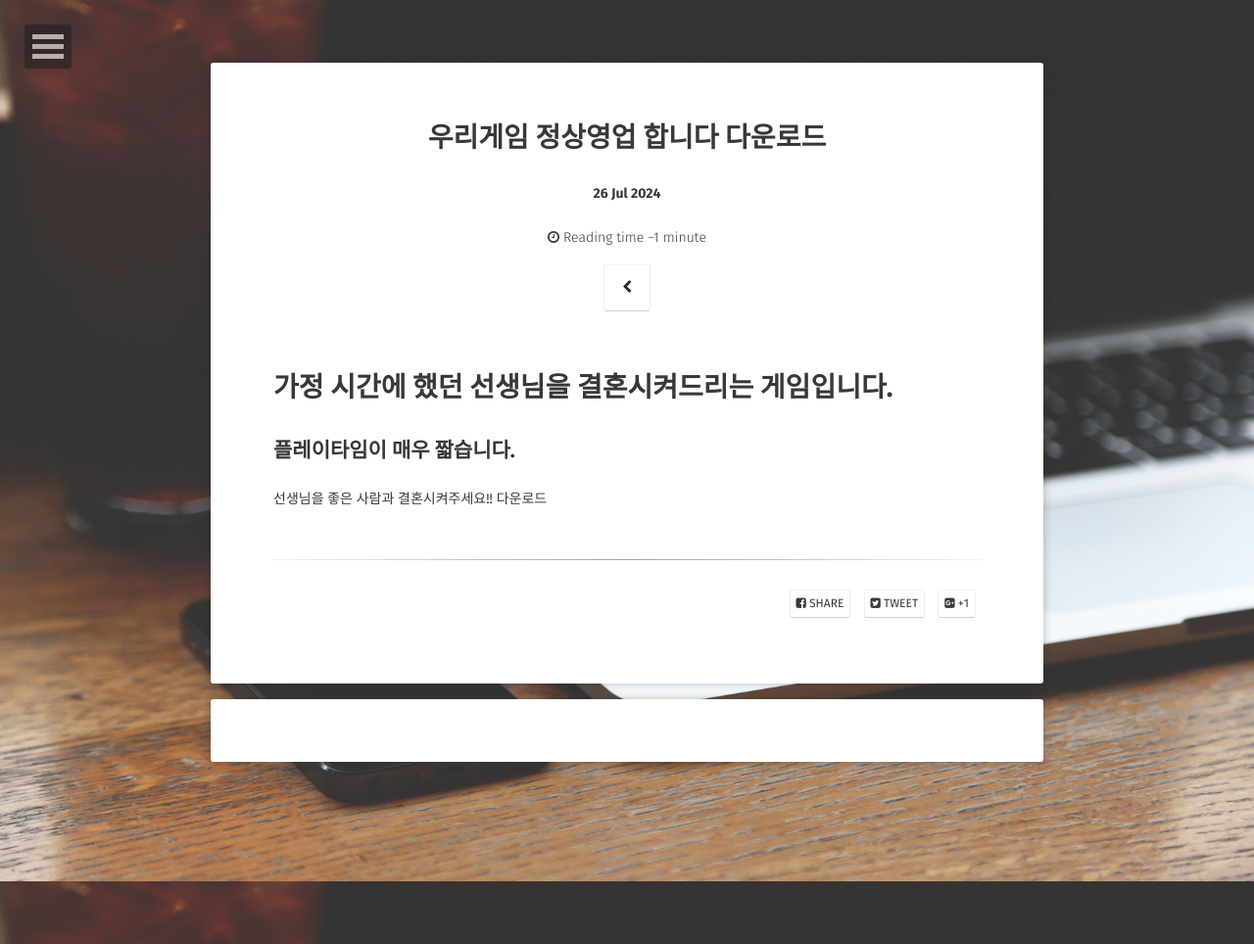
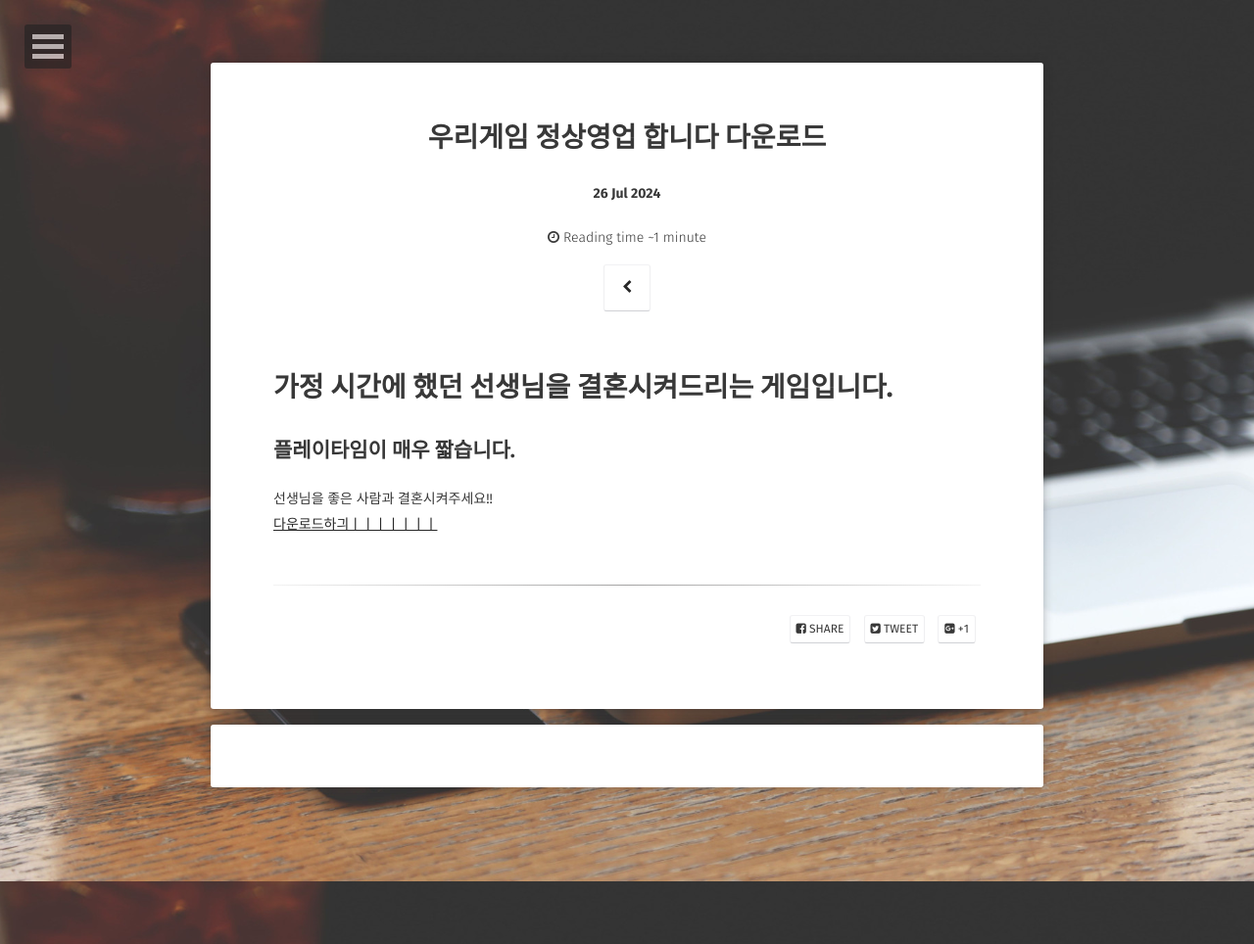
Before and after one commit to SilverTiger152/silvertiger152.github.com, a Jekyll site: the page built from _posts/2025-09-20-hajingame-download.md, in a window 1280 px wide. Shown: the whole page at 98% size. Built offline with Jekyll 4.4.1, drawn with Linux system fonts in a browser that asks for light colours; some web fonts are replaced; comment, search, counter and statistics services are not loaded.

Commit message:
Update 2025-09-20-hajingame-download.md

```diff
--- a/_posts/2025-09-20-hajingame-download.md
+++ b/_posts/2025-09-20-hajingame-download.md
@@ -9,4 +9,5 @@ comments: true
 # 가정 시간에 했던 선생님을 결혼시켜드리는 게임입니다.
 ## 플레이타임이 매우 짧습니다.
 선생님을 좋은 사람과 결혼시켜주세요!!
-다운로드
+<br>
+[다운로드하긔ㅣㅣㅣㅣㅣㅣㅣ](https://github.com/SilverTiger152/silvertiger152.github.com/raw/master/HajinGyulhon.exe)
```
